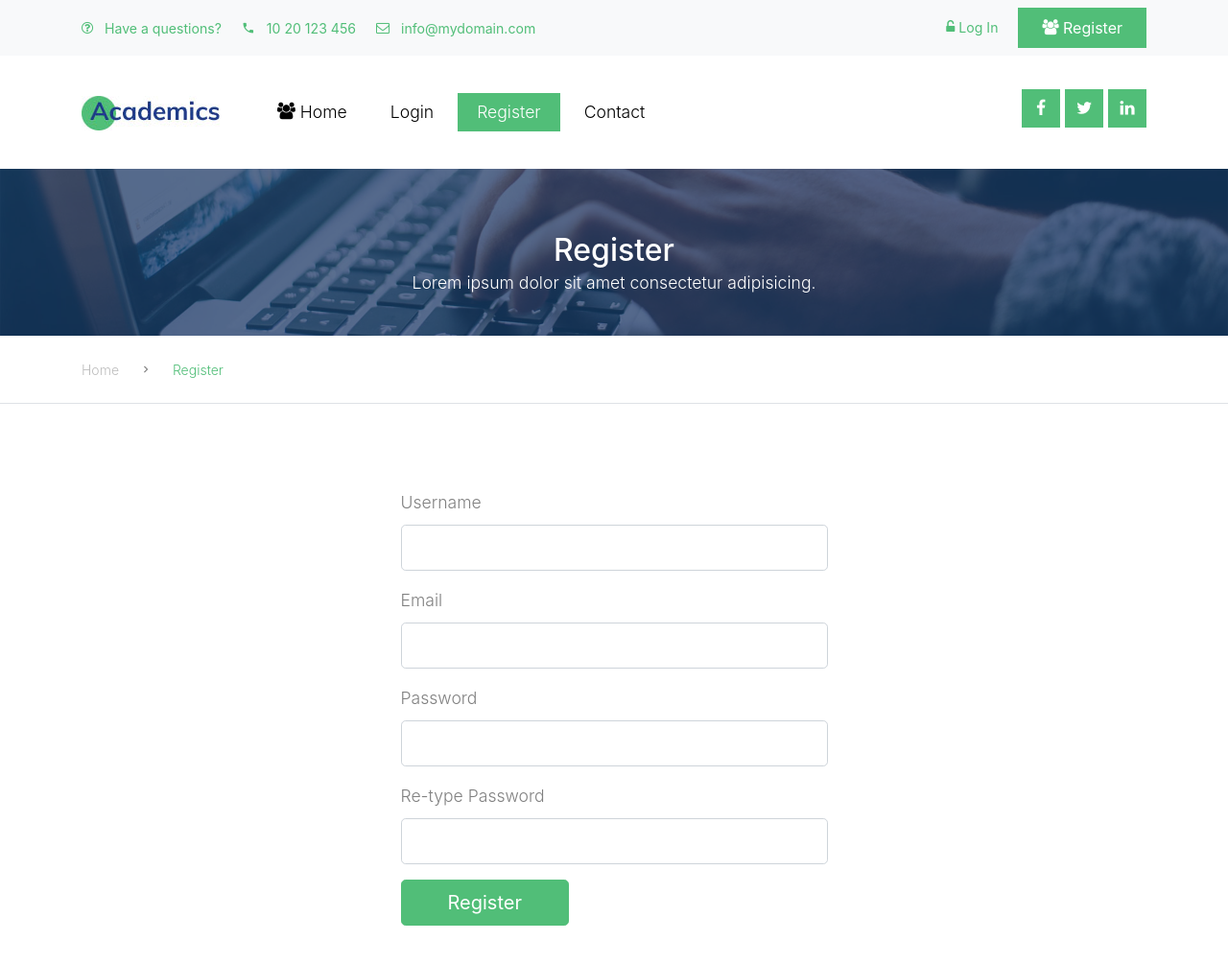
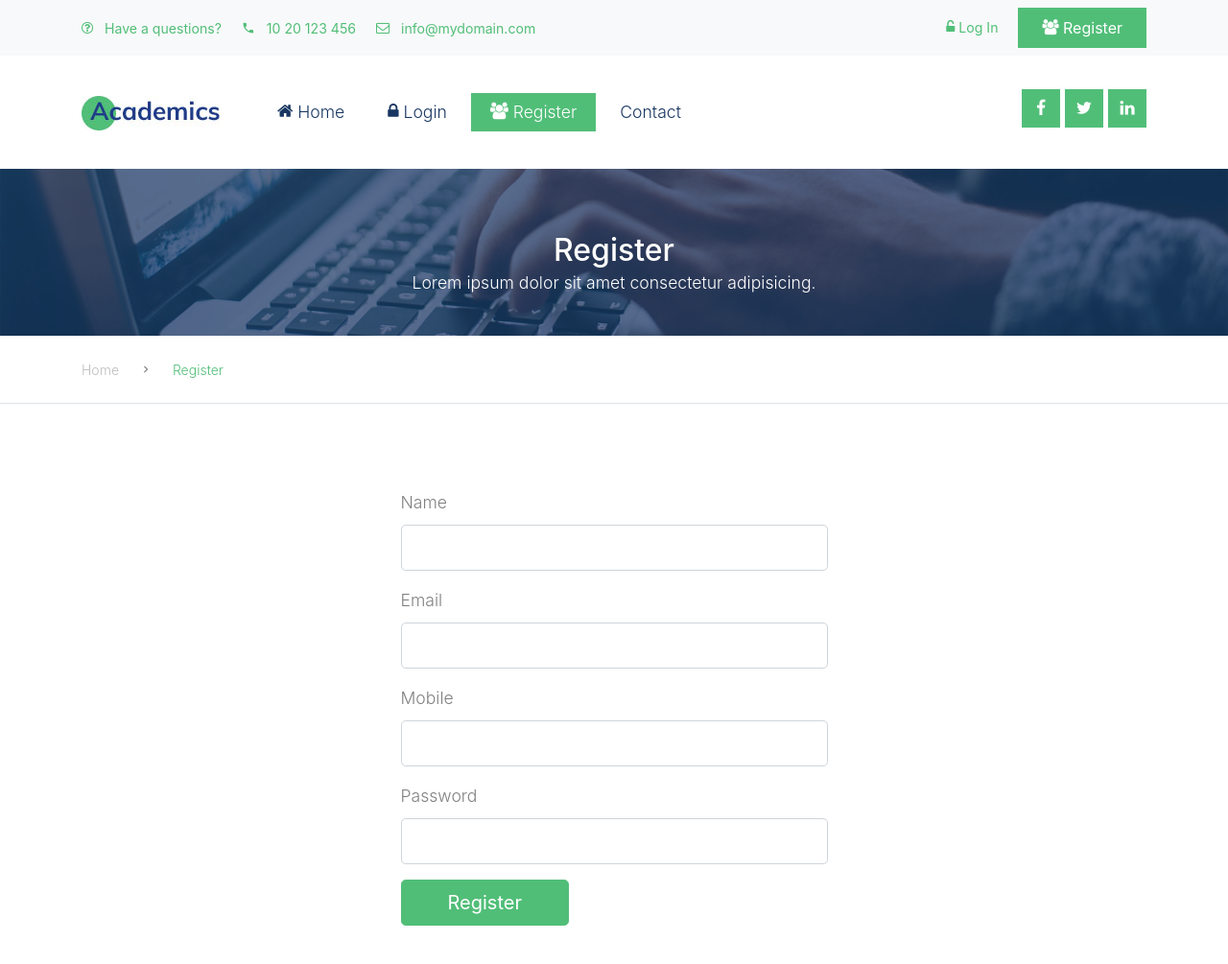
Before and after one commit to innovativewebpage/fake_certificate, a PHP site: page /register.php in a window 1280 px wide. Shown: the top 1005 px of the page at 96% size. Run offline with PHP 8.4, Linux system fonts and the light colour scheme; some web fonts are replaced.

Commit message:
login and registration

```diff
--- a/css/style.css
+++ b/css/style.css
@@ -371,7 +371,7 @@ h5,
 }
 .site-navbar .site-navigation .site-menu > li > a {
   padding: 20px 20px;
-  color: #000;
+  color: #183661;
   display: inline-block;
   text-decoration: none !important;
 }
--- /dev/null
+++ b/db.php
@@ -0,0 +1,5 @@
+<?php
+$connect = mysqli_connect("localhost", "root", "", "fakecertificate");
+if (!$connect) {
+    die("Connection failed: " . mysqli_connect_error());
+}
--- a/register.php
+++ b/register.php
@@ -1,3 +1,7 @@
+<?php
+require 'db.php';
+?>
+
 <!DOCTYPE html>
 <html lang="en">
   <head>
@@ -83,7 +87,7 @@
         <div class="container">
           <div class="d-flex align-items-center">
             <div class="site-logo">
-              <a href="index.html" class="d-block">
+              <a href="index.php" class="d-block">
                 <img src="images/logo.jpg" alt="Image" class="img-fluid" />
               </a>
             </div>
@@ -96,8 +100,8 @@
                   class="site-menu main-menu js-clone-nav mr-auto d-none d-lg-block"
                 >
                   <li>
-                    <a href="index.html" class="nav-link text-left"
-                      ><span class="icon-users"></span> Home</a
+                    <a href="index.php" class="nav-link text-left"
+                      ><span class="icon-home"></span>  Home</a
                     >
                   </li>
                   <!-- <li class="has-children">
@@ -108,11 +112,11 @@
                     </ul>
                   </li> -->
                   <li>
-                    <a href="login.html" class="nav-link text-left">Login</a>
+                    <a href="login.php" class="nav-link text-left"><span class="icon-lock"></span> Login</a>
                   </li>
                   <li class="active">
-                    <a href="register.html" class="nav-link text-left"
-                      >Register</a
+                    <a href="register.php" class="nav-link text-left"
+                      ><span class="icon-users"></span> Register</a
                     >
                   </li>
                   <li>
@@ -166,12 +170,14 @@
         <div class="container">
           <div class="row justify-content-center">
             <div class="col-md-5">
+              <form name="name" method="post">
               <div class="row">
                 <div class="col-md-12 form-group">
-                  <label for="username">Username</label>
+                  <label for="name">Name</label>
                   <input
                     type="text"
-                    id="username"
+                    id="name"
+                    name="name"
                     class="form-control form-control-lg"
                   />
                 </div>
@@ -180,6 +186,16 @@
                   <input
                     type="email"
                     id="email"
+                    name="email"
+                    class="form-control form-control-lg"
+                  />
+                </div>
+                  <div class="col-md-12 form-group">
+                  <label for="mobile">Mobile</label>
+                  <input
+                    type="number"
+                    id="mobile"
+                    name="mobile"
                     class="form-control form-control-lg"
                   />
                 </div>
@@ -188,31 +204,52 @@
                   <input
                     type="password"
                     id="pword"
+                    name="pwd"
                     class="form-control form-control-lg"
                   />
                 </div>
-                <div class="col-md-12 form-group">
+                <!-- <div class="col-md-12 form-group">
                   <label for="pword2">Re-type Password</label>
                   <input
                     type="password"
                     id="pword2"
                     class="form-control form-control-lg"
                   />
-                </div>
+                </div>         -->
               </div>
               <div class="row">
                 <div class="col-12">
                   <input
                     type="submit"
                     value="Register"
+                    name="submit"
                     class="btn btn-primary btn-lg px-5"
                   />
                 </div>
               </div>
+</form>
             </div>
           </div>
         </div>
       </div>
+      <?php
+if (isset($_POST['submit'])) {
+    $name = mysqli_real_escape_string($connect, $_POST['name']);
+    $email = mysqli_real_escape_string($connect, $_POST['email']);
+    $mobile = mysqli_real_escape_string($connect, $_POST['mobile']);
+    $pwd = mysqli_real_escape_string($connect, $_POST['pwd']);
+
+    $qry = "INSERT INTO register (name, email, mobile, pwd) VALUES ('$name', '$email', '$mobile', '$pwd')";
+    $result = mysqli_query($connect, $qry);
+
+    if ($result) {
+        echo "<script>alert('Added successfully');</script>";
+    } else {
+        echo "<script>alert('Not added: " . mysqli_error($connect) . "');</script>";
+    }
+
+}
+      ?>
 
       <div class="footer">
         <div class="container">
```
Also changed, not shown: index.php (+13 -8 lines), login.php (+39 -11 lines).
